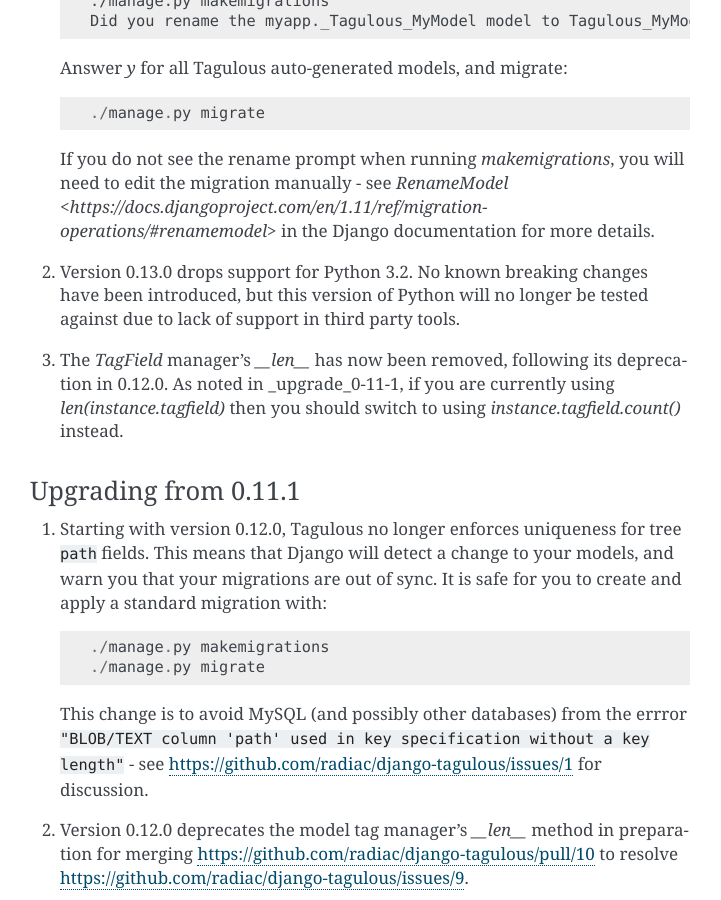
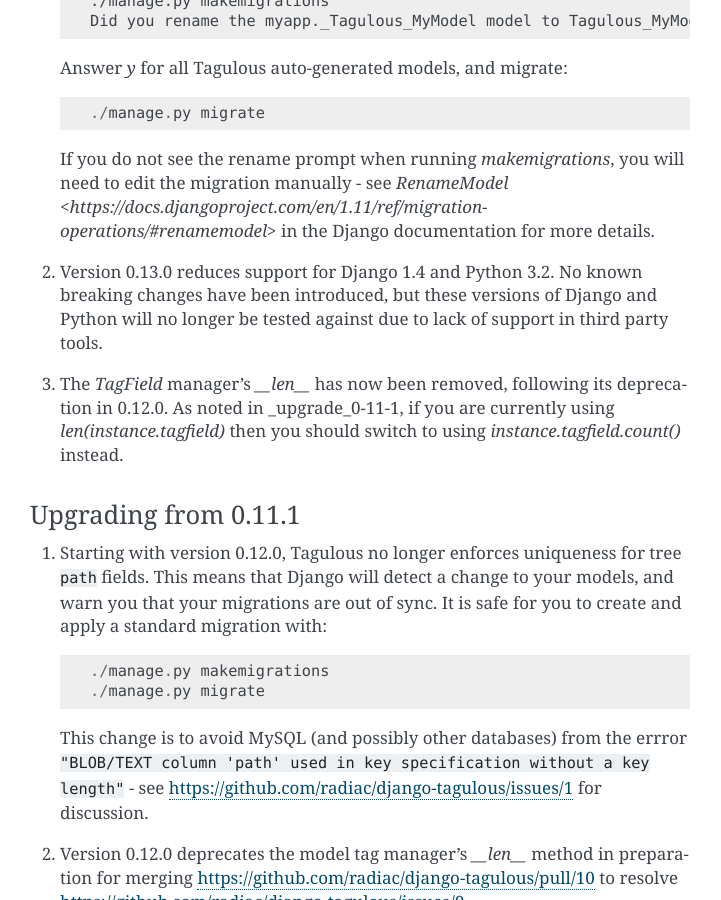
Before and after one commit to radiac/django-tagulous, a Sphinx documentation site: the page built from docs/upgrading.rst, in a window 1280 px wide and 900 px high, scrolled down 827 px. Shown: the whole window, without its empty margins (390-1111 px from the left). Built offline with Sphinx 7.4.7, drawn with Linux system fonts in a browser that asks for light colours.

```diff
--- a/README.rst
+++ b/README.rst
@@ -25,7 +25,7 @@ Features
 * Supports trees of nested tags, for detailed categorisation
 * Admin support for managing tags and tagged models
 
-Version 0.13.0.dev0; supports Django 1.4.2 to 1.11, on Python 2.7 and 3.3 to 3.6.
+Version 0.13.0.dev0; supports Django 1.4.2 to 1.11, on Python 2.7 and 3.2 to 3.6.
 
 See the `Documentation <http://radiac.net/projects/django-tagulous/documentation/>`_
 for details of how Tagulous works; in particular:
--- a/docs/upgrading.rst
+++ b/docs/upgrading.rst
@@ -49,9 +49,10 @@ Upgrading from 0.12.0
    `RenameModel <https://docs.djangoproject.com/en/1.11/ref/migration-operations/#renamemodel>`
    in the Django documentation for more details.
 
-2. Version 0.13.0 drops support for Python 3.2. No known breaking changes have
-   been introduced, but this version of Python will no longer be tested against
-   due to lack of support in third party tools.
+2. Version 0.13.0 reduces support for Django 1.4 and Python 3.2. No known
+   breaking changes have been introduced, but these versions of Django and
+   Python will no longer be tested against due to lack of support in third
+   party tools.
 
 3. The `TagField` manager's `__len__` has now been removed, following its
    deprecation in 0.12.0. As noted in :ref:`_upgrade_0-11-1`, if you are
--- a/setup.py
+++ b/setup.py
@@ -177,6 +177,7 @@ setup(
         'Programming Language :: Python :: 2',
         'Programming Language :: Python :: 2.7',
         'Programming Language :: Python :: 3',
+        'Programming Language :: Python :: 3.2',
         'Programming Language :: Python :: 3.3',
         'Programming Language :: Python :: 3.4',
         'Programming Language :: Python :: 3.5',
```
Also changed, not shown: 1 other file.
